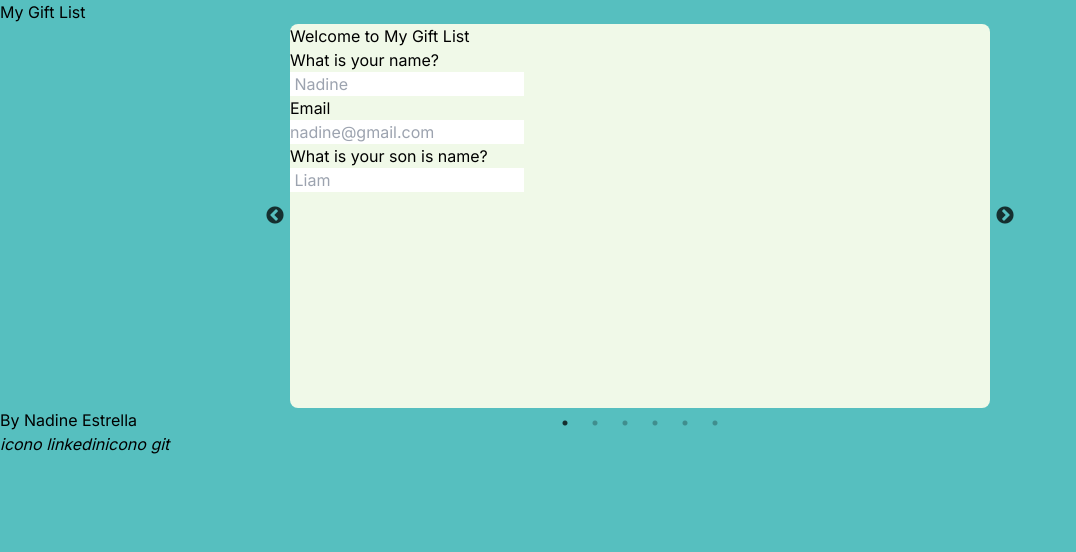
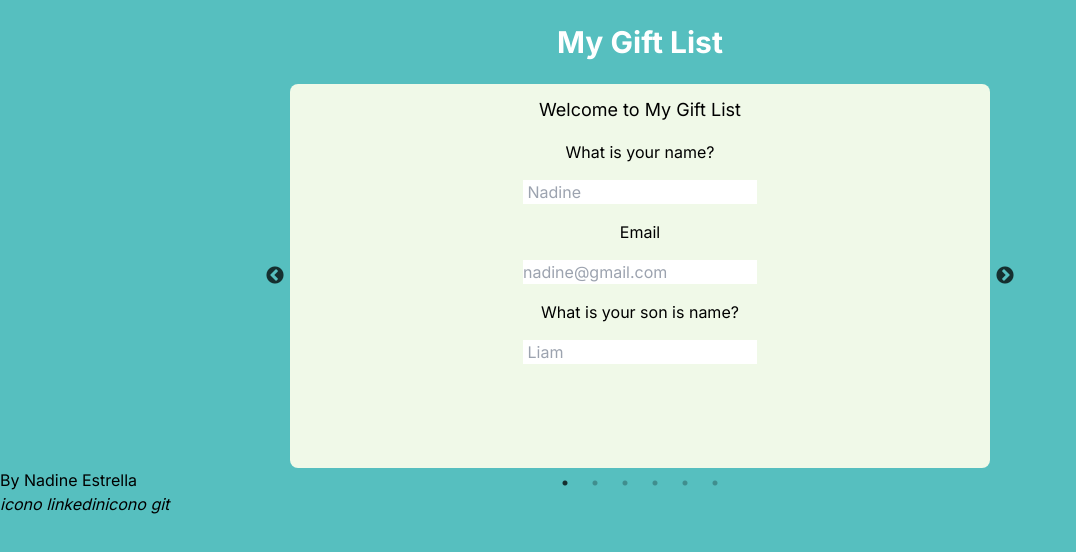
Before and after one commit to nadinestrella/GiftList, a Next.js app: page / in a window 1280 px wide. Shown: the top 552 px of the page, without its empty margins (0-1076 px from the left). Built offline with nearby package versions, Linux system fonts and the light colour scheme.

Commit message:
tailwind

```diff
--- a/src/app/components/Categories.tsx
+++ b/src/app/components/Categories.tsx
@@ -29,10 +29,10 @@ export const Categories = ({
     );
   });
   return (
-    <div className="generalContainer">
+    <div className="flex flex-col justify-center items-center content-center gap-4">
       <h3>What do you like to play with? </h3>
       <p>Choose as many options as you like</p>
-      <ul className="containerCategories">{renderCategories}</ul>
+      <ul className="grid grid-cols-2 gap-10">{renderCategories}</ul>
     </div>
   );
 };
--- a/src/app/components/FinalList.tsx
+++ b/src/app/components/FinalList.tsx
@@ -2,8 +2,8 @@ import React from 'react';
 
 export const FinalList = ({ kidName, kidAge, toysSelected }) => {
   return (
-    <div className="generalContainer">
-      <p className="finalList">
+    <div className="flex flex-col justify-center items-center content-center gap-4">
+      <p className="p-1">
         Mum or Dad, these are the {kidName} selection acording to their age:
         {kidAge}. Copy these links to keep this information in a safe place.
       </p>
@@ -21,7 +21,7 @@ export const FinalList = ({ kidName, kidAge, toysSelected }) => {
           );
         })}
       </ol>
-      <div className="finalListShare">
+      <div className="text-xs">
         <p>Share</p>
         <p>whatapp</p>
         <p>email</p>
--- a/src/app/components/Header.tsx
+++ b/src/app/components/Header.tsx
@@ -2,10 +2,8 @@ import React from 'react';
 
 export const Header = () => {
   return (
-    <header className="header">
-      <div className="header__titleContainer">
-        <h1>My Gift List </h1>
-      </div>
+    <header className="text-white flex  justify-center text-2xl md:text-3xl font-bold p-6  ">
+      <h1>My Gift List </h1>
     </header>
   );
 };
--- a/src/app/components/KidsWelcome.tsx
+++ b/src/app/components/KidsWelcome.tsx
@@ -10,12 +10,10 @@ export const KidsWelcome = ({ kidName, handleKidAge, kidAge }) => {
 
   return (
     <>
-      <div className="generalContainer">
-        <div>
-          <h3>Hello!!</h3>
-          <p>{kidName}</p>
-
-          <p>How old are you?</p>
+      <div className="flex flex-col justify-center items-center content-center gap-4">
+        <span>Hello!! {kidName}</span>
+        <form className="flex flex-col justify-center items-center content-center gap-4">
+          <label>How old are you?</label>
           <input
             minLength={1}
             maxLength={2}
@@ -24,7 +22,7 @@ export const KidsWelcome = ({ kidName, handleKidAge, kidAge }) => {
             value={kidAge}
             onChange={handleChange}
           />
-        </div>
+        </form>
       </div>
     </>
   );
--- a/src/app/components/ListToy.tsx
+++ b/src/app/components/ListToy.tsx
@@ -18,14 +18,14 @@ export const ListToy = ({
 
   const [toysList, setToysList] = useState(getToysFilteredByCategAndAge());
   return (
-    <div className="generalContainer">
+    <div className="flex flex-col justify-center items-center content-center gap-4">
       <div>
         <h3>{kidName},</h3>
         <p>These are what we found for you!!</p>
         <p>Select the 3 toys you like the most. </p>
       </div>
       <div>
-        <ul className="toys">
+        <ul className="p-1 grid grid-cols-2 gap-2 md:grid-cols-3">
           {toysList.map((toy, index) => {
             return (
               <li key={index}>
@@ -37,13 +37,13 @@ export const ListToy = ({
                     checked={toysSelected.map((toy) => toy.id).includes(toy.id)}
                   />
                   <Image
-                    className="toys__image"
+                    className="w-24 h-auto md:h-32"
                     src={toy.image}
                     width={80}
                     height={80}
                     alt="list toys"
                   />
-                  <strong className="toys__title">
+                  <strong className="block text-sm font-bold">
                     {toy.model.length > 15
                       ? toy.model.slice(0, 15) + '...'
                       : toy.model}
--- a/src/app/components/Login.tsx
+++ b/src/app/components/Login.tsx
@@ -2,13 +2,14 @@ import React from 'react';
 
 export const Login = ({ kidName, handleKidName }) => {
   return (
-    <div className="generalContainer">
-      <h3 className="login_title">Welcome to My Gift List</h3>
-      <p>What is your name?</p>
+    <div className="flex flex-col justify-center items-center content-center gap-4">
+      <h3 className="text-lg pt-3">Welcome to My Gift List</h3>
+      <form className="flex flex-col justify-center items-center content-center gap-4">
+        <label>What is your name?</label>
         <input type="text" placeholder=" Nadine" />
-      <p>Email</p>
+        <label>Email</label>
         <input type="text" placeholder="nadine@gmail.com" />
-      <p>What is your son is name? </p>
+        <label>What is your son is name? </label>
         <input
           type="text"
           placeholder=" Liam "
@@ -16,6 +17,7 @@ export const Login = ({ kidName, handleKidName }) => {
             handleKidName(ev.target.value);
           }}
         />
+      </form>
     </div>
   );
 };
--- /dev/null
+++ b/src/app/components/PageLayout.tsx
@@ -0,0 +1,5 @@
+export function PageLayout({ content }: { content: JSX.Element }) {
+  <div>
+    <div>{content}</div>
+  </div>;
+}
--- a/src/app/components/SelectedToys.tsx
+++ b/src/app/components/SelectedToys.tsx
@@ -3,7 +3,7 @@ import Image from 'next/image';
 
 export const SelectedToys = ({ kidName, toysSelected }) => {
   return (
-    <div className="generalContainer">
+    <div className="flex flex-col justify-center items-center content-center gap-4">
       <div>
         <p>{kidName} </p>
         <p> You have choosen these {toysSelected.length} toys!!</p>
```
Lines whose indentation alone changed are shown as unchanged.
